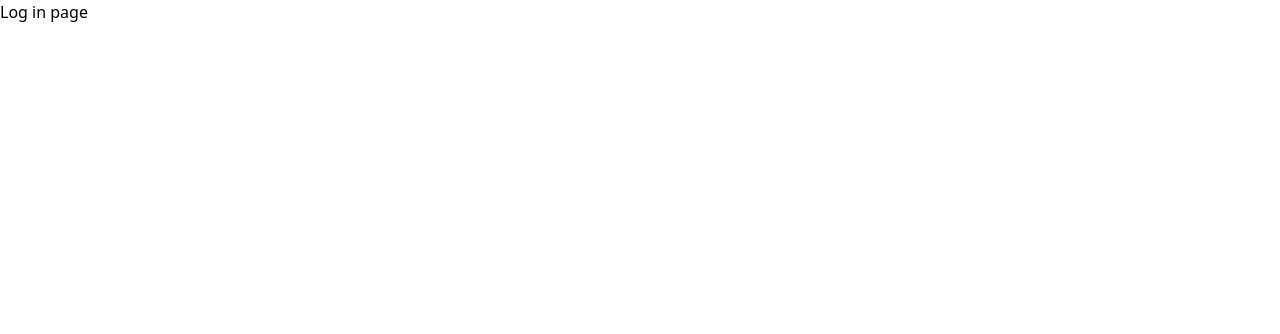
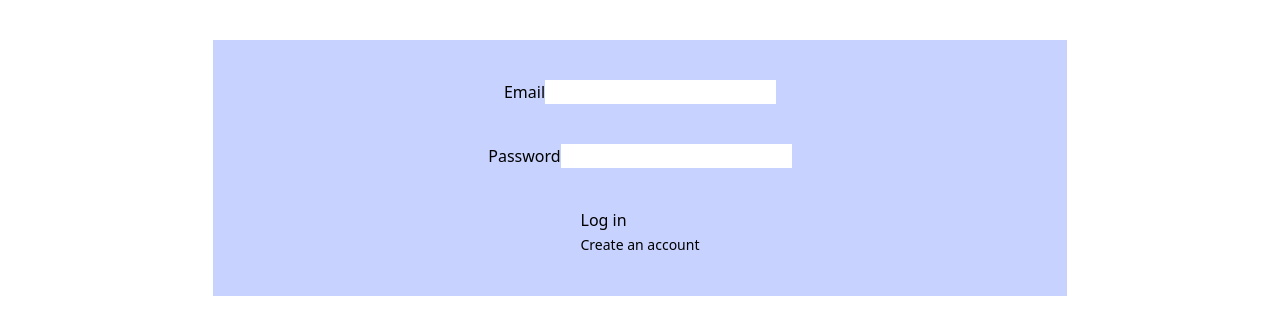
Before and after one commit to jaklyk2103/kcalculator-ui, a Nuxt app: page /login in a window 1280 px wide. Shown: the top 334 px of the page. Built offline with nearby package versions, Linux system fonts and the light colour scheme; no server answers.

Commit message:
login page

```diff
--- a/pages/login.vue
+++ b/pages/login.vue
@@ -1,7 +1,77 @@
-<template>Log in page</template>
+<template>
+  <div className="flex w-full justify-center">
+    <form
+      className="flex w-2/3 flex-col gap-10 items-center mt-10 bg-indigo-200 p-10"
+    >
+      <TextInput
+        class="register__text-input-wrapper"
+        id="email-input"
+        label="Email"
+        @change="(event) => setEmail(event.target.value)"
+        :value="email"
+        key="email-input"
+      />
+      <TextInput
+        class="register__text-input-wrapper"
+        id="password-input"
+        label="Password"
+        @change="(event) => setPassword(event.target.value)"
+        :value="password"
+        key="password-input"
+        inputType="password"
+      />
+
+      <div>
+        <button className="register__button" @click="handleLogIn">
+          Log in
+        </button>
+        <div>
+          <a className="text-sm text-link-500 hover:underline" href="/register">
+            Create an account
+          </a>
+        </div>
+      </div>
+    </form>
+  </div>
+</template>
 
 <script setup lang="ts">
+const email = ref('');
+const password = ref('');
+const loginUrl = String(process.env.NUXT_PUBLIC_LOGIN_URL);
+const router = useRouter();
+
+const handleLogIn = async (event: Event) => {
+  try {
+    console.log('login url: ', loginUrl);
+    await fetch(loginUrl, {
+      body: JSON.stringify({ email: email.value, password: password.value }),
+      headers: {
+        Accept: 'application/json',
+        'Content-Type': 'application/json',
+        'Access-Control-Allow-Origin': 'http://localhost:3000',
+      },
+      method: 'POST',
+    });
+    router.push('/');
+  } catch (error) {
+    console.log('Error during logging in: ', error);
+  }
+};
+
 definePageMeta({
   layout: 'without-navigation',
 });
 </script>
+
+import { useRouter } from "next/navigation"; import { browser } from "process";
+import { useState } from "react"; import "../register/form.css"; export default
+function Login() { const loginUrl = String(process.env.NEXT_PUBLIC_LOGIN_URL);
+const [email, setEmail] = useState(""); const [password, setPassword] =
+useState(""); const router = useRouter(); //@ts-ignore const handleLogIn = async
+(event) => { event.preventDefault(); try { console.log("login url: ", loginUrl);
+await fetch(loginUrl, { body: JSON.stringify({ email, password }), headers: {
+Accept: "application/json", "Content-Type": "application/json",
+"Access-Control-Allow-Origin": "http://localhost:3000", }, method: "POST", });
+router.push("/"); } catch (error) { console.log("Error during logging in: ",
+error); } }; return ( ); }
```
